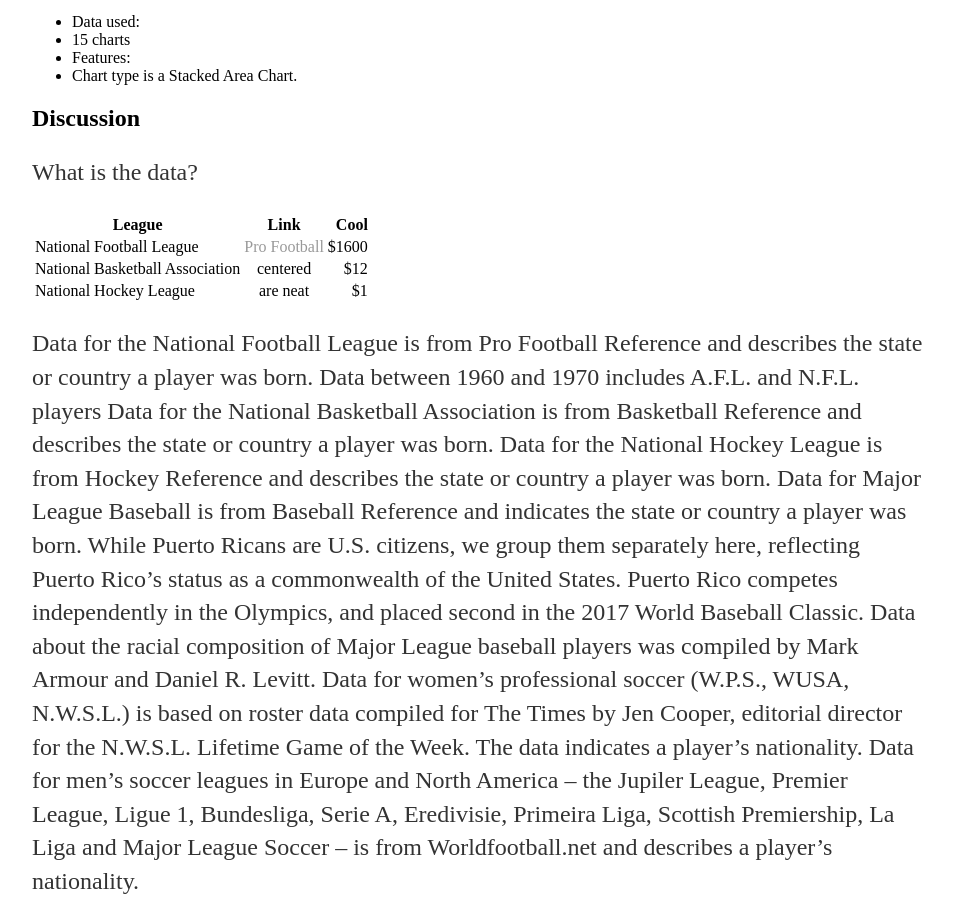
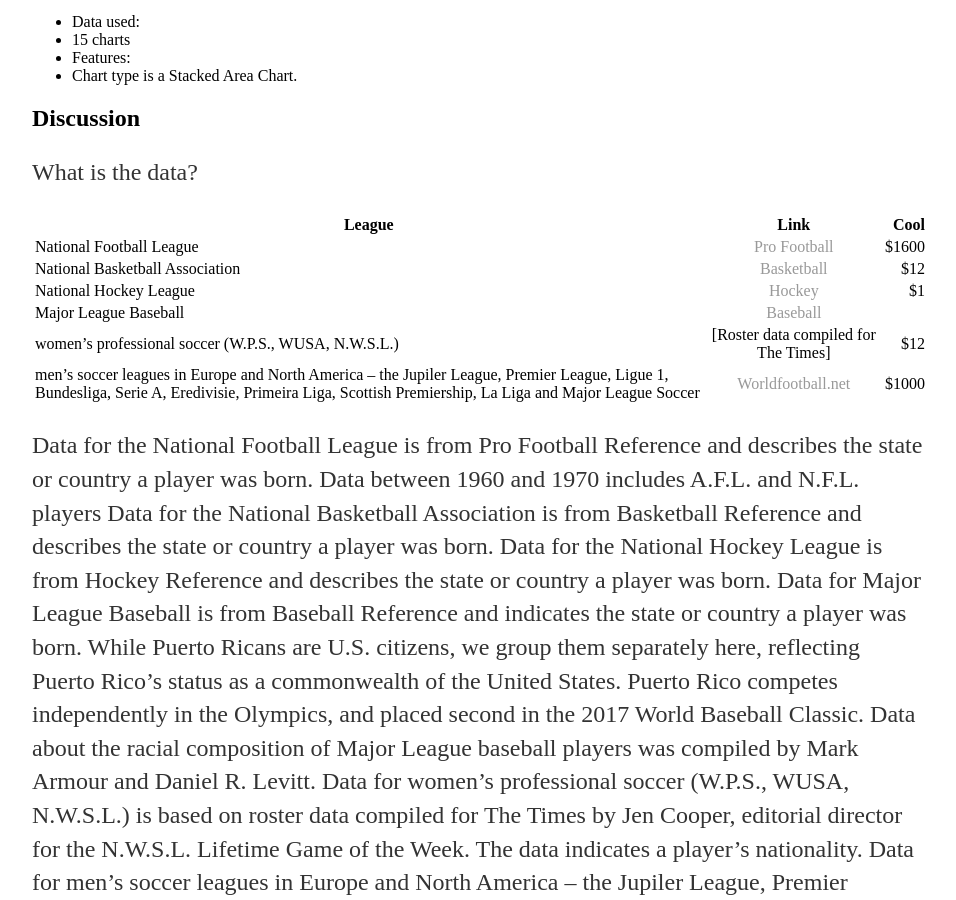
Before and after one commit to mimiyang/mimiyang.github.io, a Jekyll site: the page built from index.md, in a window 1280 px wide and 900 px high, scrolled down 994 px. Shown: the whole window, without its empty margins (160-1116 px from the left). Built offline with Jekyll 4.4.1, drawn with Linux system fonts in a browser that asks for light colours; our own code applies the rules of GitHub Pages for plain Markdown files.

Commit message:
change index.md

```diff
--- a/index.md
+++ b/index.md
@@ -26,8 +26,11 @@
 |League         | Link            | Cool  |
 | ------------- |:---------------:| -----:|
 | National Football League      | [Pro Football](https://www.pro-football-reference.com/)| $1600 |
-| National Basketball Association      | centered        |   $12 |
-| National Hockey League | are neat        |    $1 |
+| National Basketball Association      | [Basketball]()        |   $12 |
+| National Hockey League | [Hockey]()       |    $1 |
+| Major League Baseball | [Baseball]()      |     |
+|women’s professional soccer (W.P.S., WUSA, N.W.S.L.)|[Roster data compiled for The Times] |  $12 |
+|men’s soccer leagues in Europe and North America – the Jupiler League, Premier League, Ligue 1, Bundesliga, Serie A, Eredivisie, Primeira Liga, Scottish Premiership, La Liga and Major League Soccer|[Worldfootball.net]()|$1000|
 
 Data for the National Football League is from Pro Football Reference and describes the state or country a player was born. Data between 1960 and 1970 includes A.F.L. and N.F.L. players
 Data for the National Basketball Association is from Basketball Reference and describes the state or country a player was born.
```
